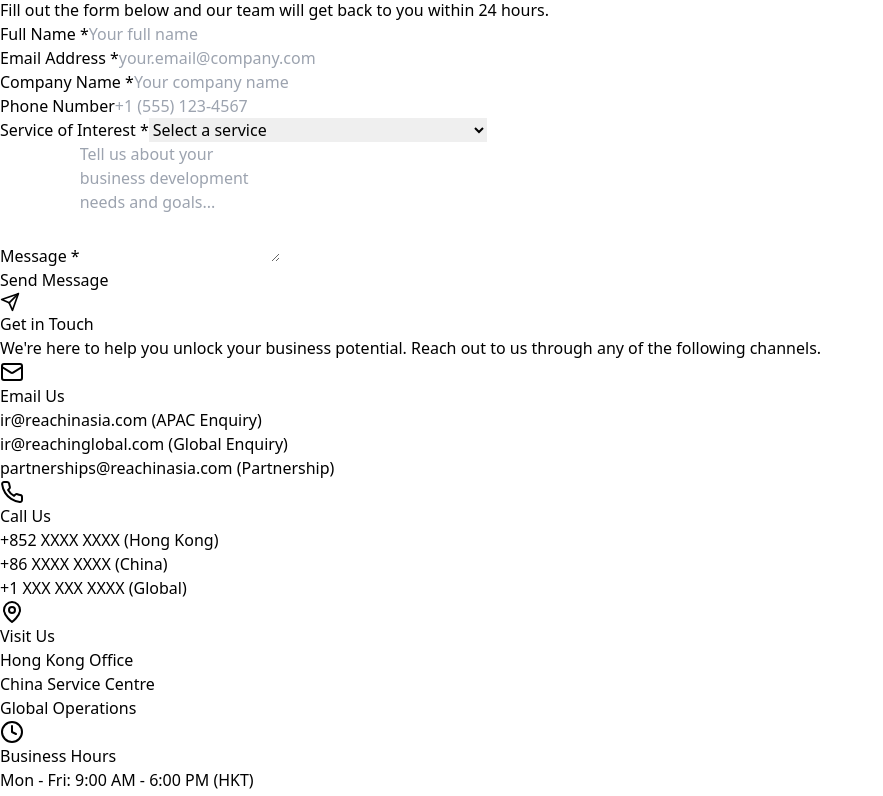
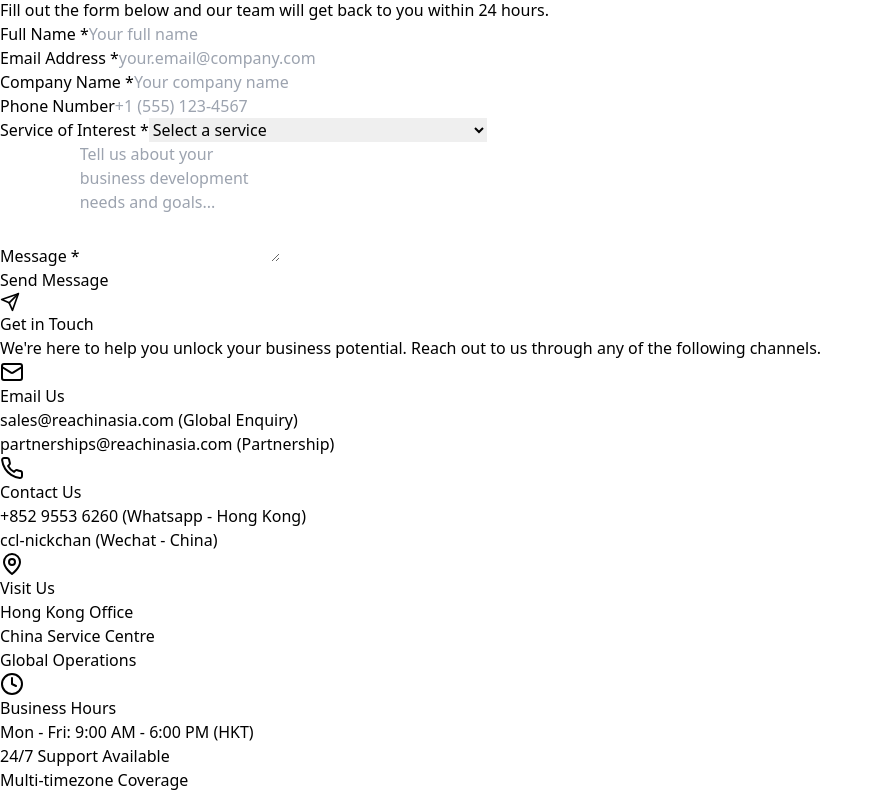
Before and after one commit to ReachinNickChan/reachinasia-website, a React (Vite) app: page /contact in a window 1280 px wide. Shown: the part 405-1201 px from the top of the page, without its empty margins (0-883 px from the left). Built offline with nearby package versions, Linux system fonts and the light colour scheme.

Commit message:
Update Contact.jsx

```diff
--- a/src/pages/Contact.jsx
+++ b/src/pages/Contact.jsx
@@ -54,19 +54,17 @@
       icon: Mail,
       title: 'Email Us',
       details: [
-        'ir@reachinasia.com (APAC Enquiry)',
-        'ir@reachinglobal.com (Global Enquiry)',
+        'sales@reachinasia.com (Global Enquiry)',
         'partnerships@reachinasia.com (Partnership)'
       ]
     },
     {
       icon: Phone,
-      title: 'Call Us',
+      title: 'Contact Us',
       details: [
-        '+852 XXXX XXXX (Hong Kong)',
-        '+86 XXXX XXXX (China)',
-        '+1 XXX XXX XXXX (Global)'
-      ]
+        '+852 9553 6260 (Whatsapp - Hong Kong)',
+        'ccl-nickchan (Wechat - China)',
+        ]
     },
     {
       icon: MapPin,
```
